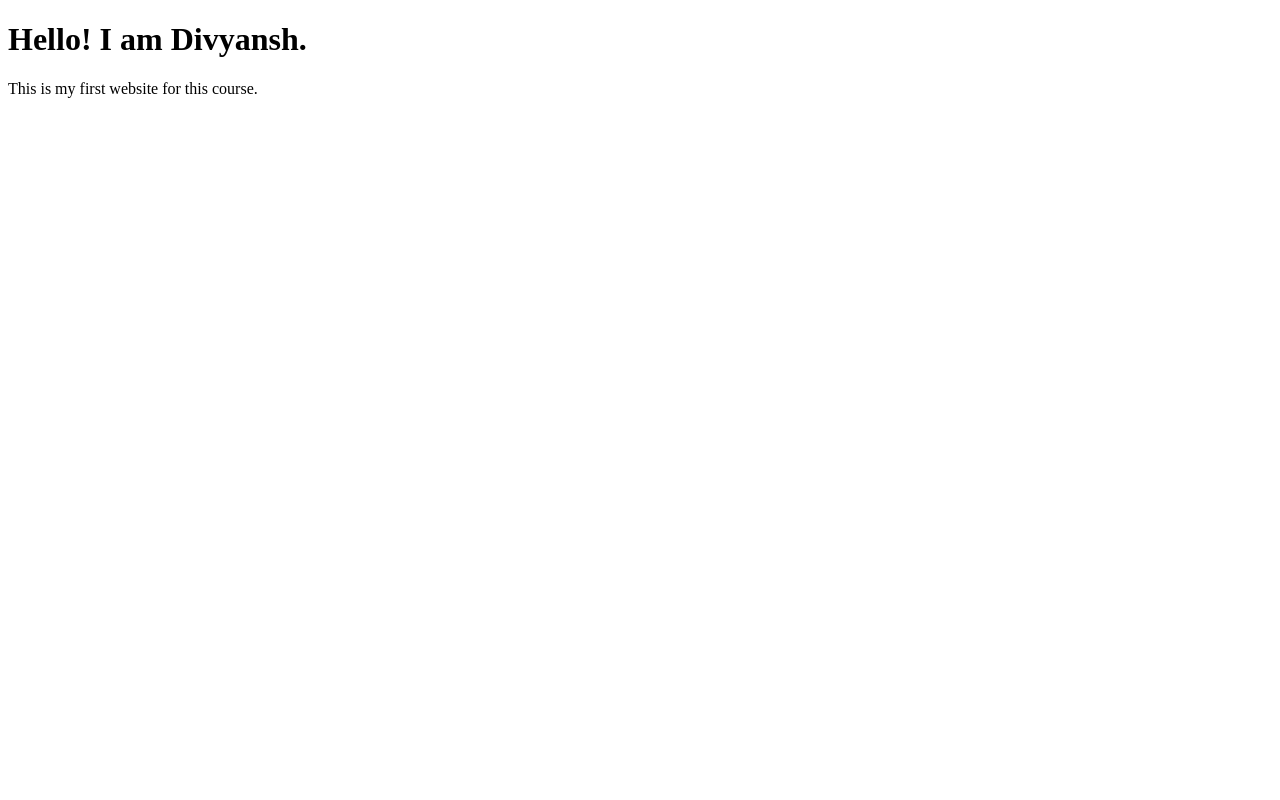
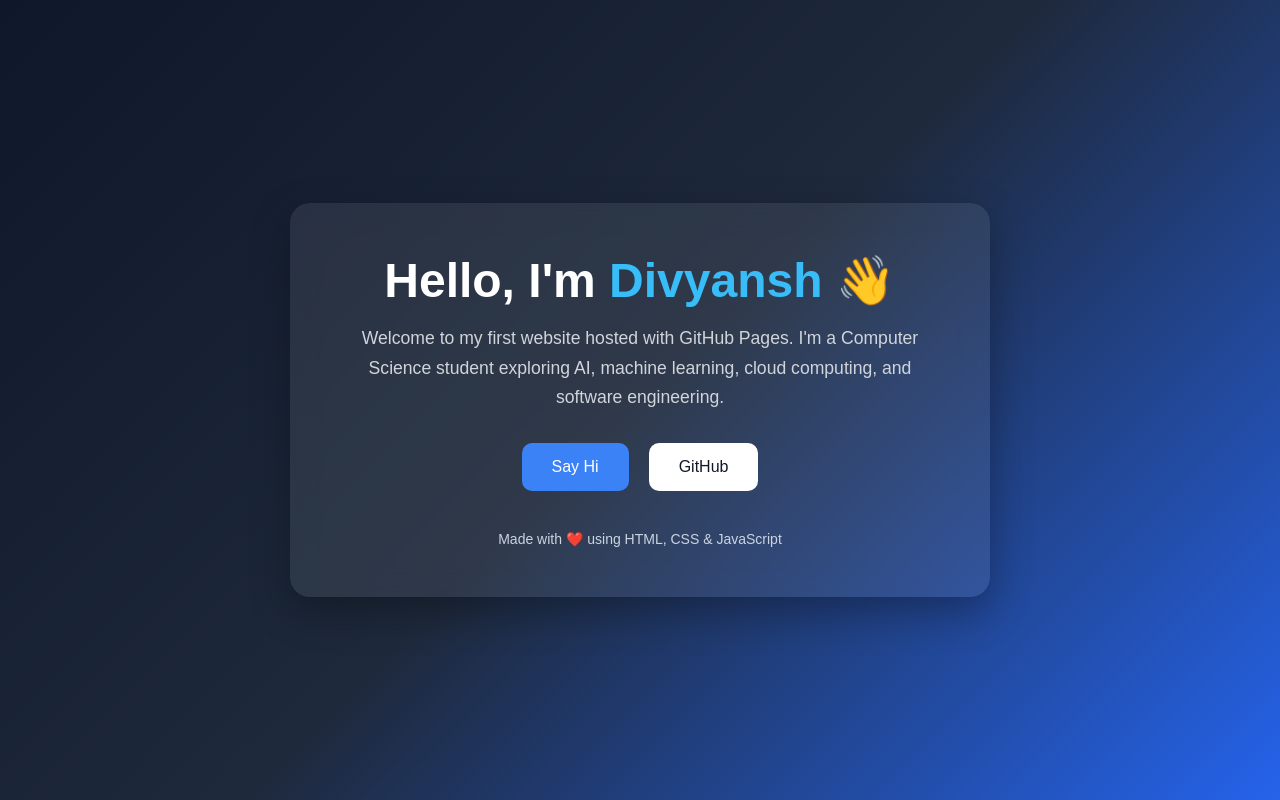
Before and after one commit to kentamaUwU/cloudcoursewebsite, a plain HTML site: page index.html in a window 1280 px wide. Drawn offline with Linux system fonts and the light colour scheme.

Commit message:
First website

```diff
--- a/index.html
+++ b/index.html
@@ -1,10 +1,127 @@
 <!DOCTYPE html>
-<html>
+<html lang="en">
 <head>
-    <title>Cloud Infrastructure and Architecture Website</title>
+<meta charset="UTF-8">
+<meta name="viewport" content="width=device-width, initial-scale=1.0">
+<title>My Website</title>
+
+<style>
+*{
+    margin:0;
+    padding:0;
+    box-sizing:border-box;
+    font-family:Arial, Helvetica, sans-serif;
+}
+
+body{
+    min-height:100vh;
+    background:linear-gradient(135deg,#0f172a,#1e293b,#2563eb);
+    color:white;
+    display:flex;
+    justify-content:center;
+    align-items:center;
+}
+
+.container{
+    text-align:center;
+    background:rgba(255,255,255,0.08);
+    backdrop-filter:blur(15px);
+    padding:50px;
+    border-radius:20px;
+    width:min(90%,700px);
+    box-shadow:0 15px 40px rgba(0,0,0,.3);
+}
+
+h1{
+    font-size:3rem;
+    margin-bottom:15px;
+}
+
+.highlight{
+    color:#38bdf8;
+}
+
+p{
+    color:#d1d5db;
+    line-height:1.7;
+    font-size:1.1rem;
+    margin-bottom:30px;
+}
+
+.buttons{
+    display:flex;
+    justify-content:center;
+    gap:20px;
+    flex-wrap:wrap;
+}
+
+button{
+    padding:15px 30px;
+    border:none;
+    border-radius:10px;
+    cursor:pointer;
+    font-size:16px;
+    transition:.3s;
+}
+
+.primary{
+    background:#3b82f6;
+    color:white;
+}
+
+.primary:hover{
+    transform:translateY(-4px);
+    background:#2563eb;
+}
+
+.secondary{
+    background:white;
+    color:#111827;
+}
+
+.secondary:hover{
+    transform:translateY(-4px);
+}
+
+footer{
+    margin-top:40px;
+    color:#cbd5e1;
+    font-size:14px;
+}
+</style>
+
 </head>
+
 <body>
-    <h1>Hello! I am Divyansh.</h1>
-    <p>This is my first website for this course.</p>
+
+<div class="container">
+
+<h1>Hello, I'm <span class="highlight">Divyansh</span> 👋</h1>
+
+<p>
+Welcome to my first website hosted with GitHub Pages.
+I'm a Computer Science student exploring AI, machine learning,
+cloud computing, and software engineering.
+</p>
+
+<div class="buttons">
+<button class="primary" onclick="showMessage()">Say Hi</button>
+<button class="secondary" onclick="window.open('https://github.com/kentamaUwU')">
+GitHub
+</button>
+</div>
+
+<footer>
+Made with ❤️ using HTML, CSS & JavaScript
+</footer>
+
+</div>
+
+<script>
+function showMessage(){
+    alert("Thanks for visiting my website! 🚀");
+}
+</script>
+
 </body>
 </html>
```
Also changed, not shown: 1 other file.
